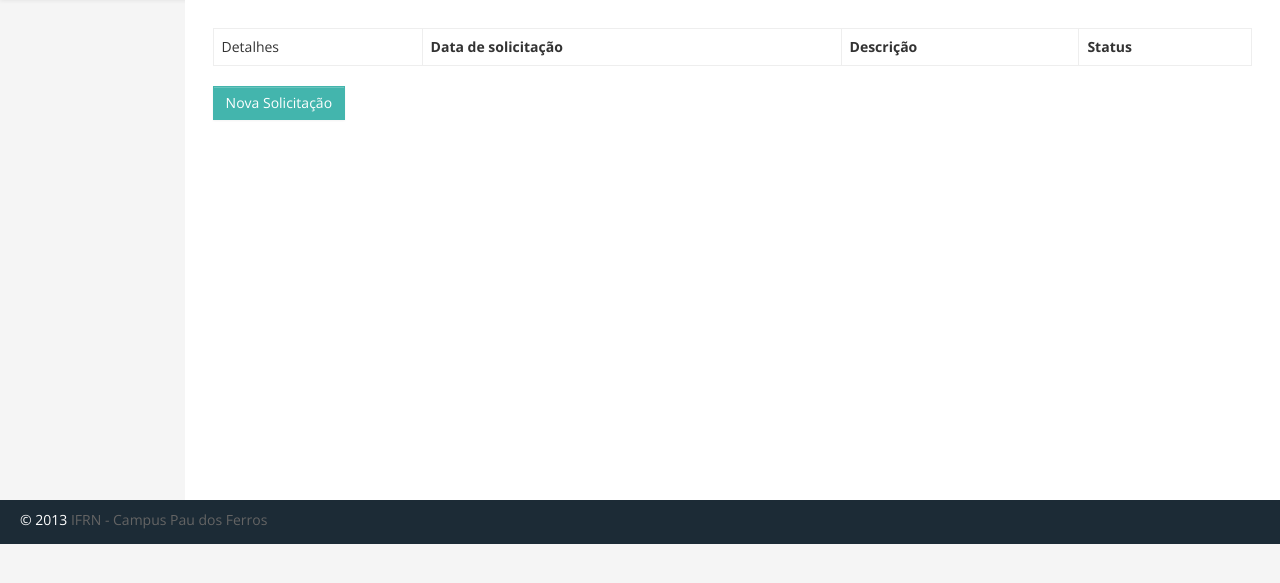
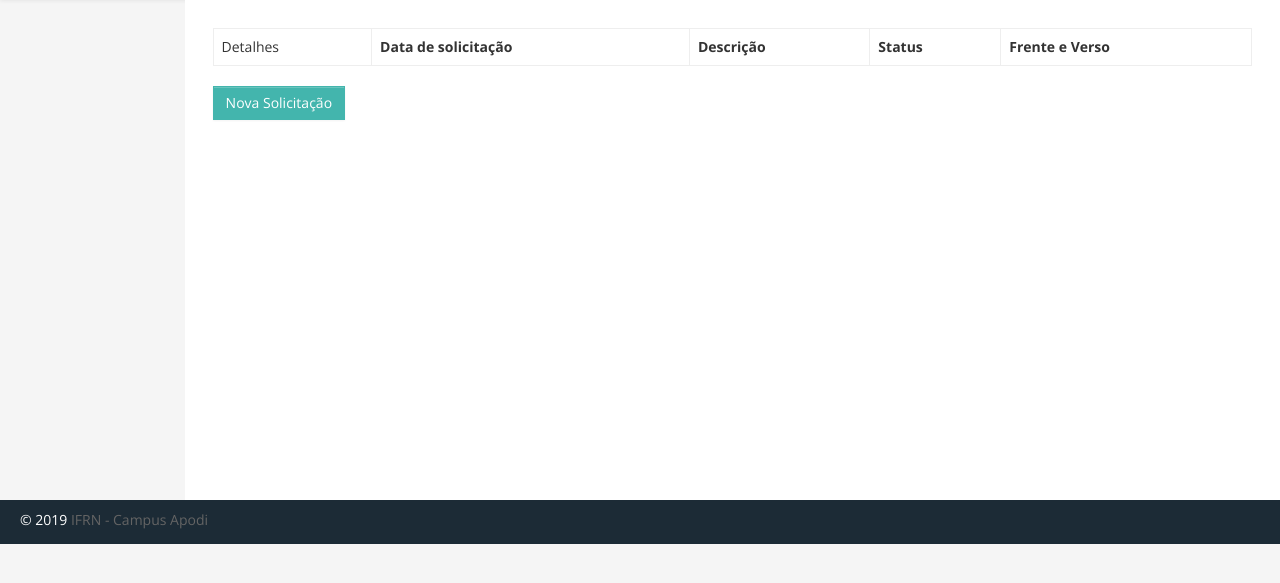
Before and after one commit to jefftb540/grafica, a Django app: page /index/ in a window 1280 px wide. Shown: the part 51-634 px from the top of the page. Run offline with Django 3.2, Linux system fonts and the light colour scheme; the visitor is signed in with stand-in values (Sample User, id 1); data that the repository does not hold is empty; some libraries are stand-ins or nearby versions.

```diff
--- a/professor/templates/index.html
+++ b/professor/templates/index.html
@@ -83,7 +83,7 @@
 	<footer>
 
 		<p>
-			<span style="text-align:left;float:left">&copy; 2013 <a href="#" alt="Bootstrap_Metro_Dashboard">IFRN - Campus Pau dos Ferros</a></span>
+			<span style="text-align:left;float:left">&copy; 2019 <a href="#" alt="Bootstrap_Metro_Dashboard">IFRN - Campus Apodi</a></span>
 
 		</p>
 
--- a/professor/templates/solicitacao/listar.html
+++ b/professor/templates/solicitacao/listar.html
@@ -7,6 +7,7 @@
 			<th>Data de solicitação</th>
 			<th>Descrição</th>
 			<th>Status</th>
+			<th>Frente e Verso</th>
 		</tr>
 	</thead>
 	<tbody>
@@ -16,6 +17,7 @@
 			<td>{{solicitacao.data_solicitacao|date }}</td>
 			<td>{{solicitacao.descricao}}</td>
 			<td>{% if solicitacao.impresso %}<span class="label label-success">Impresso</span>{% endif%}{% if solicitacao.pendente %}<span class="label label-warning">Pendente</span>{% endif%}{% if solicitacao.aprovado and not solicitacao.impresso %}<span class="label label-info">Aprovado</span>{% endif%}{% if not solicitacao.aprovado and not solicitacao.pendente and not solicitacao.impresso%}<span class="label label-important">Negado</span>{% endif%}</span></td>
+			<td>{% if solicitacao.frente_verso %}<span class="fas fa_check"></span>{%endif%}</td>
 		</tr>
 		{% include 'timeline.html'%}
 	{%endfor%}
```
